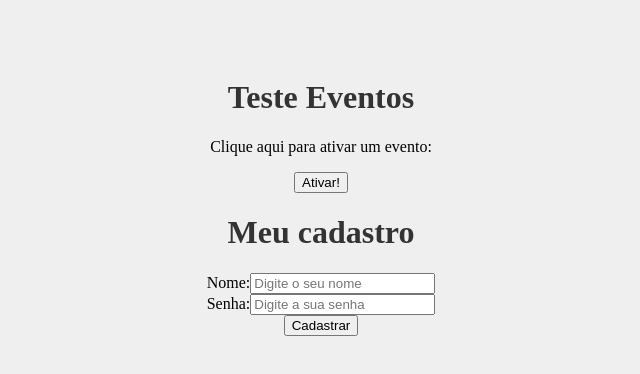
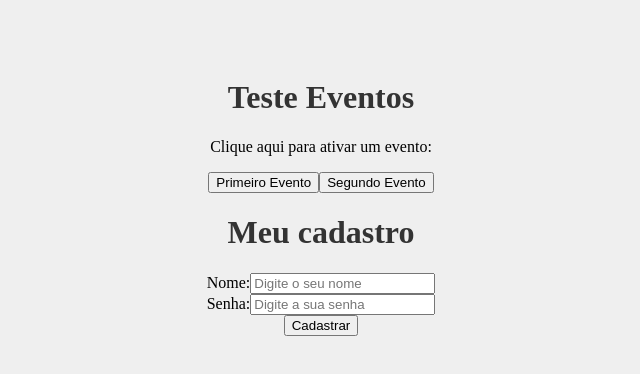
Before and after one commit to Pedroanjoss/React, a React (Create React App) app in the folder Introducao React/introducao/: page / in a window 1280 px wide. Shown: the top 374 px of the page, without its empty margins (319-959 px from the left). Built offline with nearby package versions, Linux system fonts and the light colour scheme.

Commit message:
Passando eventos por props

```diff
--- a/Introducao React/introducao/src/components/Evento.js
+++ b/Introducao React/introducao/src/components/Evento.js
@@ -1,13 +1,21 @@
+import Button from "./Evento/Button"
+
 function Evento(){
 
    function meuEvento (){
-    console.log('Opa fui ativado')
+    console.log('Ativando primeiro evento')
+   }
+
+   function segundoEvento() {
+    console.log('Ativando segundo evento')
    }
 
     return(
         <div>
             <p>Clique aqui para ativar um evento:</p>
-            <button onClick={meuEvento} >Ativar!</button>
+            <Button event={meuEvento} text="Primeiro Evento" />
+            <Button event={segundoEvento} text="Segundo Evento" />
+
         </div>
     )
 }
--- /dev/null
+++ b/Introducao React/introducao/src/components/Evento/Button.js
@@ -0,0 +1,5 @@
+function Button(props) {
+    return <button onClick={props.event}>{props.text}</button>
+}
+
+export default Button
```
